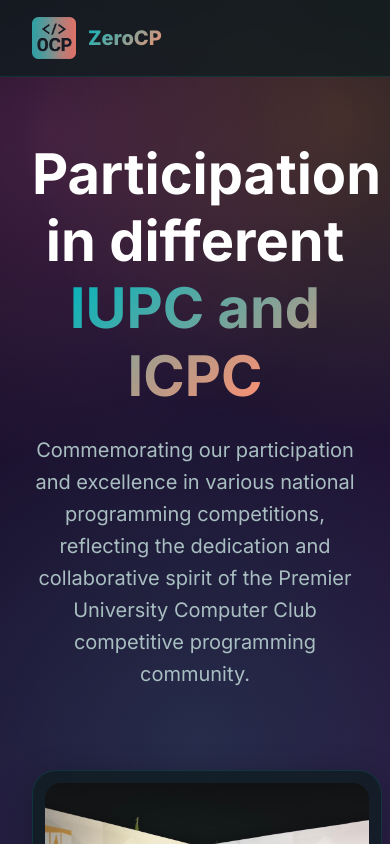
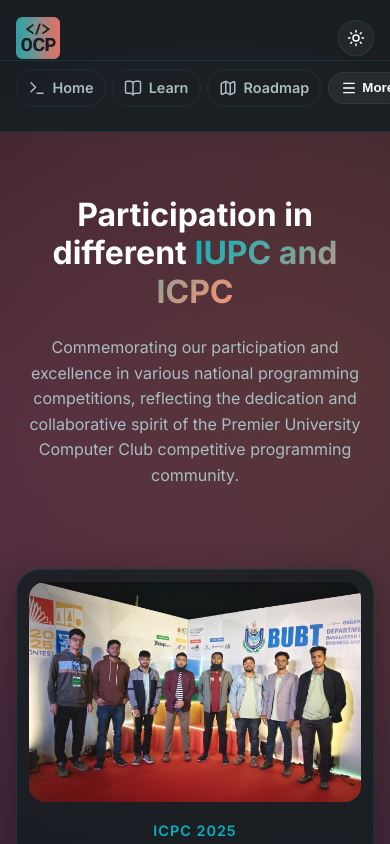
Before and after one commit to Tridibdeb21/CPWING, a React (Vite) app: page /gallery in a window 390 px wide. Shown: the top 844 px of the page. Built offline with nearby package versions, Linux system fonts and the light colour scheme.

Commit message:
last_change

```diff
--- a/src/App.jsx
+++ b/src/App.jsx
@@ -1,11 +1,15 @@
 import React, { useState, useEffect } from 'react'
 import { BrowserRouter as Router, Routes, Route, Link, useLocation } from 'react-router-dom'
-import { Terminal, Map, Trophy, BookOpen, Menu, X, ChevronRight, Sun, Moon, Layers, Globe, Heart } from 'lucide-react'
+import { Terminal, Map, Trophy, BookOpen, Menu, X, Sun, Moon, Layers, Globe, Heart } from 'lucide-react'
 
 // Layout Component
 const Navbar = ({ theme, toggleTheme }) => {
   const [isOpen, setIsOpen] = React.useState(false);
   const location = useLocation();
+
+  React.useEffect(() => {
+    setIsOpen(false);
+  }, [location.pathname]);
 
   const navLinks = [
     { name: 'Home', path: '/', icon: <Terminal size={18} /> },
@@ -17,6 +21,9 @@ const Navbar = ({ theme, toggleTheme }) => {
     { name: 'Motivation', path: '/motivation', icon: <Heart size={18} /> },
   ];
 
+  const primaryMobileLinks = navLinks.slice(0, 3);
+  const secondaryMobileLinks = navLinks.slice(3);
+
   return (
     <nav style={{
       position: 'sticky', top: 0, zIndex: 50,
@@ -27,7 +34,7 @@ const Navbar = ({ theme, toggleTheme }) => {
       <div className="container" style={{ display: 'flex', justifyContent: 'space-between', alignItems: 'center' }}>
         <Link to="/" style={{ display: 'flex', alignItems: 'center', gap: '0.75rem', fontWeight: '800', fontSize: '1.25rem' }}>
           <img src="/logo.png" alt="ZeroCP Logo" style={{ width: '44px', height: '44px', objectFit: 'contain' }} />
-          <span className="text-gradient">ZeroCP</span>
+          <span className="text-gradient brand-text">ZeroCP</span>
         </Link>
 
         {/* Desktop Nav */}
@@ -56,9 +63,74 @@ const Navbar = ({ theme, toggleTheme }) => {
             {theme === 'light' ? <Moon size={18} /> : <Sun size={18} />}
           </button>
         </div>
+
+        <div className="mobile-actions" style={{ alignItems: 'center', gap: '0.75rem' }}>
+          <button onClick={toggleTheme} style={{
+            background: 'rgba(128, 128, 128, 0.1)', border: '1px solid var(--glass-border)',
+            color: 'var(--text-primary)', cursor: 'pointer', display: 'flex',
+            alignItems: 'center', padding: '0.5rem', borderRadius: '50%'
+          }} aria-label="Toggle theme">
+            {theme === 'light' ? <Moon size={18} /> : <Sun size={18} />}
+          </button>
+        </div>
       </div>
+
+      <div className="mobile-quick-links" style={{ borderTop: '1px solid var(--glass-border)' }}>
+        <div className="container" style={{ display: 'flex', alignItems: 'center', gap: '0.4rem', overflowX: 'auto', paddingTop: '0.5rem', paddingBottom: '0.5rem' }}>
+          {primaryMobileLinks.map(link => {
+            const isActive = location.pathname === link.path;
+            return (
+              <Link key={link.path} to={link.path} style={{
+                display: 'inline-flex', alignItems: 'center', gap: '0.4rem', whiteSpace: 'nowrap',
+                color: isActive ? 'var(--accent-blue)' : 'var(--text-secondary)',
+                border: `1px solid ${isActive ? 'var(--accent-blue)' : 'var(--glass-border)'}`,
+                borderRadius: '999px', padding: '0.4rem 0.7rem', fontSize: '0.9rem', fontWeight: '600'
+              }}>
+                {link.icon}
+                {link.name}
+              </Link>
+            )
+          })}
+
+          <button onClick={() => setIsOpen(prev => !prev)} style={{
+            background: 'rgba(128, 128, 128, 0.12)', border: '1px solid var(--glass-border)',
+            color: 'var(--text-primary)', cursor: 'pointer', display: 'inline-flex', whiteSpace: 'nowrap',
+            alignItems: 'center', gap: '0.35rem', padding: '0.45rem 0.75rem', borderRadius: '999px', fontWeight: '600'
+          }} aria-label="Show more menu">
+            {isOpen ? <X size={16} /> : <Menu size={16} />} More
+          </button>
+        </div>
+      </div>
+
+      {isOpen && (
+        <div className="mobile-drawer" style={{ borderTop: '1px solid var(--glass-border)' }}>
+          <div className="container" style={{ display: 'flex', flexDirection: 'column', paddingTop: '0.75rem', paddingBottom: '0.75rem', gap: '0.25rem' }}>
+            {secondaryMobileLinks.map(link => {
+              const isActive = location.pathname === link.path;
+              return (
+                <Link key={link.path} to={link.path} style={{
+                  display: 'flex', alignItems: 'center', gap: '0.6rem',
+                  color: isActive ? 'var(--accent-blue)' : 'var(--text-secondary)',
+                  fontWeight: isActive ? '600' : '500',
+                  padding: '0.7rem 0.4rem'
+                }}>
+                  {link.icon}
+                  {link.name}
+                </Link>
+              )
+            })}
+          </div>
+        </div>
+      )}
+
       <style>{`
+        .desktop-nav { display: flex; }
+        .mobile-actions { display: none; }
+        .mobile-quick-links { display: none; }
         @media (max-width: 768px) { .desktop-nav { display: none !important; } }
+        @media (max-width: 768px) { .mobile-actions { display: flex !important; } }
+        @media (max-width: 768px) { .mobile-quick-links { display: block !important; } }
+        @media (max-width: 420px) { .brand-text { display: none !important; } }
       `}</style>
     </nav>
   )
--- a/src/index.css
+++ b/src/index.css
@@ -172,6 +172,9 @@ h4 { font-size: 1.25rem; }
   h1 { font-size: 2.25rem; }
   h2 { font-size: 1.75rem; }
   .section { padding: 3rem 0; }
+  .container { padding: 0 1rem; }
+  .glass-panel { padding: 1.25rem; }
+  body { background-attachment: scroll; }
 }
 
 /* Animations */
--- a/src/pages/Gallery.jsx
+++ b/src/pages/Gallery.jsx
@@ -27,10 +27,10 @@ const Gallery = () => {
   return (
     <div className="container animate-fade-in" style={{ paddingTop: '4rem', paddingBottom: '6rem' }}>
       <div style={{ textAlign: 'center', marginBottom: '5rem' }}>
-        <h1 style={{ fontSize: '3.5rem', marginBottom: '1.5rem', lineHeight: '1.2' }}>
+        <h1 style={{ fontSize: 'clamp(2rem, 8vw, 3.5rem)', marginBottom: '1.5rem', lineHeight: '1.2' }}>
           Participation in different <span className="text-gradient">IUPC and ICPC</span>
         </h1>
-        <p style={{ fontSize: '1.25rem', color: 'var(--text-secondary)', maxWidth: '800px', margin: '0 auto' }}>
+        <p style={{ fontSize: 'clamp(1rem, 3.6vw, 1.25rem)', color: 'var(--text-secondary)', maxWidth: '800px', margin: '0 auto' }}>
           Commemorating our participation and excellence in various national programming competitions, reflecting the dedication and collaborative spirit of the Premier University Computer Club competitive programming community.
         </p>
       </div>
@@ -41,7 +41,7 @@ const Gallery = () => {
         animate="visible"
         style={{
           display: 'grid',
-          gridTemplateColumns: 'repeat(auto-fill, minmax(350px, 1fr))',
+          gridTemplateColumns: 'repeat(auto-fill, minmax(min(100%, 280px), 1fr))',
           gap: '2rem'
         }}
       >
@@ -53,7 +53,7 @@ const Gallery = () => {
             className="glass-panel"
             style={{ padding: '0.75rem', overflow: 'hidden' }}
           >
-            <div style={{ borderRadius: 'var(--radius-md)', overflow: 'hidden', height: '300px' }}>
+            <div style={{ borderRadius: 'var(--radius-md)', overflow: 'hidden', height: 'clamp(220px, 55vw, 300px)' }}>
               <img
                 src={`/gallery/${photo.img}`}
                 alt={photo.title}
--- a/src/pages/Learn.jsx
+++ b/src/pages/Learn.jsx
@@ -20,8 +20,8 @@ const Learn = () => {
   return (
     <div className="container animate-fade-in" style={{ paddingTop: '4rem', paddingBottom: '6rem' }}>
       <div style={{ textAlign: 'center', marginBottom: '4rem' }}>
-        <h1 style={{ fontSize: '3.5rem', marginBottom: '1rem' }}><span className="text-gradient">Beginner's Guide</span></h1>
-        <p style={{ fontSize: '1.25rem', color: 'var(--text-secondary)', maxWidth: '700px', margin: '0 auto' }}>
+        <h1 style={{ fontSize: 'clamp(2rem, 8vw, 3.5rem)', marginBottom: '1rem' }}><span className="text-gradient">Beginner's Guide</span></h1>
+        <p style={{ fontSize: 'clamp(1rem, 3.6vw, 1.25rem)', color: 'var(--text-secondary)', maxWidth: '700px', margin: '0 auto' }}>
           Everything you need to know to kickstart your competitive programming journey, broken down into simple, manageable topics.
         </p>
       </div>
@@ -42,10 +42,10 @@ const Learn = () => {
           <motion.div key={item.id} variants={itemVariants}>
             <Link to={`/topic/${item.id}`} className="glass-panel row-link" style={{
               display: 'block',
-              padding: '2.5rem',
+              padding: 'clamp(1.2rem, 4.5vw, 2.5rem)',
               textDecoration: 'none'
             }}>
-              <h3 style={{ fontSize: '1.75rem', color: 'var(--text-primary)', margin: '0 0 0.75rem 0', transition: 'color 0.2s' }} className="row-title">
+              <h3 style={{ fontSize: 'clamp(1.25rem, 5vw, 1.75rem)', color: 'var(--text-primary)', margin: '0 0 0.75rem 0', transition: 'color 0.2s' }} className="row-title">
                 {item.title}
               </h3>
               <p style={{ color: 'var(--text-secondary)', marginBottom: '1.5rem', lineHeight: '1.7', fontSize: '1.1rem' }}>
--- a/src/pages/OnlineJudges.jsx
+++ b/src/pages/OnlineJudges.jsx
@@ -78,8 +78,8 @@ const OnlineJudges = () => {
   return (
     <div className="container animate-fade-in" style={{ paddingTop: '4rem', paddingBottom: '6rem' }}>
       <div style={{ textAlign: 'center', marginBottom: '4rem' }}>
-        <h1 style={{ fontSize: '3.5rem', marginBottom: '1rem' }}><span className="text-gradient">Online Judges</span></h1>
-        <p style={{ fontSize: '1.25rem', color: 'var(--text-secondary)', maxWidth: '700px', margin: '0 auto 2rem' }}>
+        <h1 style={{ fontSize: 'clamp(2rem, 8vw, 3.5rem)', marginBottom: '1rem' }}><span className="text-gradient">Online Judges</span></h1>
+        <p style={{ fontSize: 'clamp(1rem, 3.6vw, 1.25rem)', color: 'var(--text-secondary)', maxWidth: '700px', margin: '0 auto 2rem' }}>
           Put your skills to the test on these world-class practicing platforms and start competing today.
         </p>
 
@@ -92,7 +92,7 @@ const OnlineJudges = () => {
           border: '1px solid var(--accent-purple)',
           borderRadius: 'var(--radius-md)',
           color: 'var(--text-primary)',
-          fontSize: '1.1rem',
+          fontSize: 'clamp(0.95rem, 3.4vw, 1.1rem)',
           lineHeight: '1.6'
         }}>
           <span style={{ color: 'var(--accent-purple)', fontWeight: 'bold' }}>Important:</span> Try to participate in <strong>Codeforces</strong>, <strong>CodeChef</strong>, and <strong>AtCoder</strong> contests regularly. These three judges are the most important among them for your growth as a competitive programmer.
@@ -105,7 +105,7 @@ const OnlineJudges = () => {
         animate="visible"
         style={{
           display: 'grid',
-          gridTemplateColumns: 'repeat(auto-fit, minmax(320px, 1fr))',
+          gridTemplateColumns: 'repeat(auto-fit, minmax(min(100%, 280px), 1fr))',
           gap: '2rem'
         }}
       >
@@ -148,7 +148,7 @@ const OnlineJudges = () => {
                   }}
                 />
               </div>
-              <h3 style={{ fontSize: '1.75rem', marginBottom: '1rem', color: 'var(--text-primary)' }}>{res.title}</h3>
+              <h3 style={{ fontSize: 'clamp(1.3rem, 5.2vw, 1.75rem)', marginBottom: '1rem', color: 'var(--text-primary)' }}>{res.title}</h3>
               <p style={{ color: 'var(--text-secondary)', lineHeight: '1.6', marginBottom: '2rem' }}>
                 {res.description}
               </p>
```
Also changed, not shown: src/pages/Home.jsx (+21 -14 lines), src/pages/Motivation.jsx (+20 -7 lines), src/pages/Resources.jsx (+8 -8 lines).
